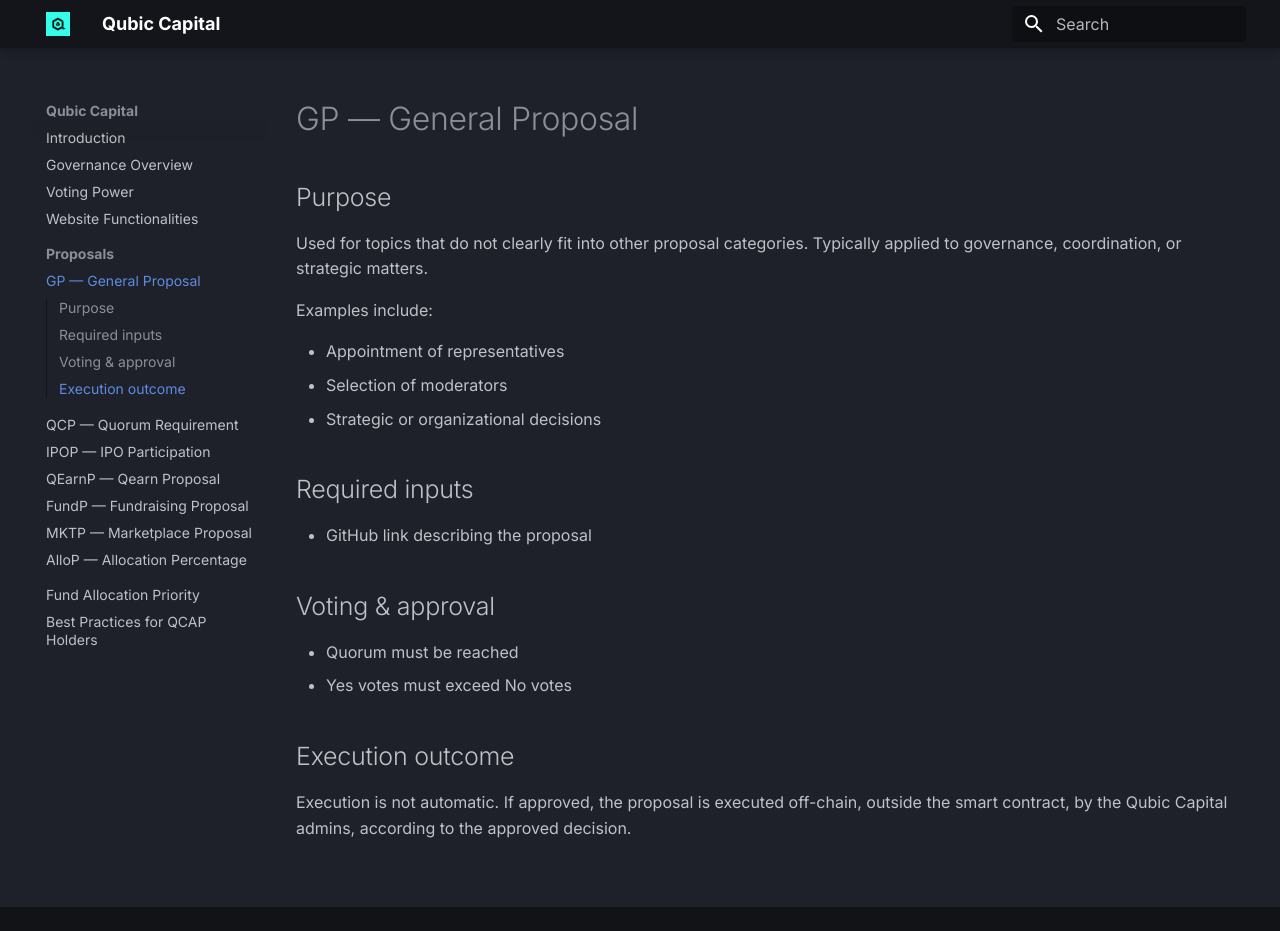
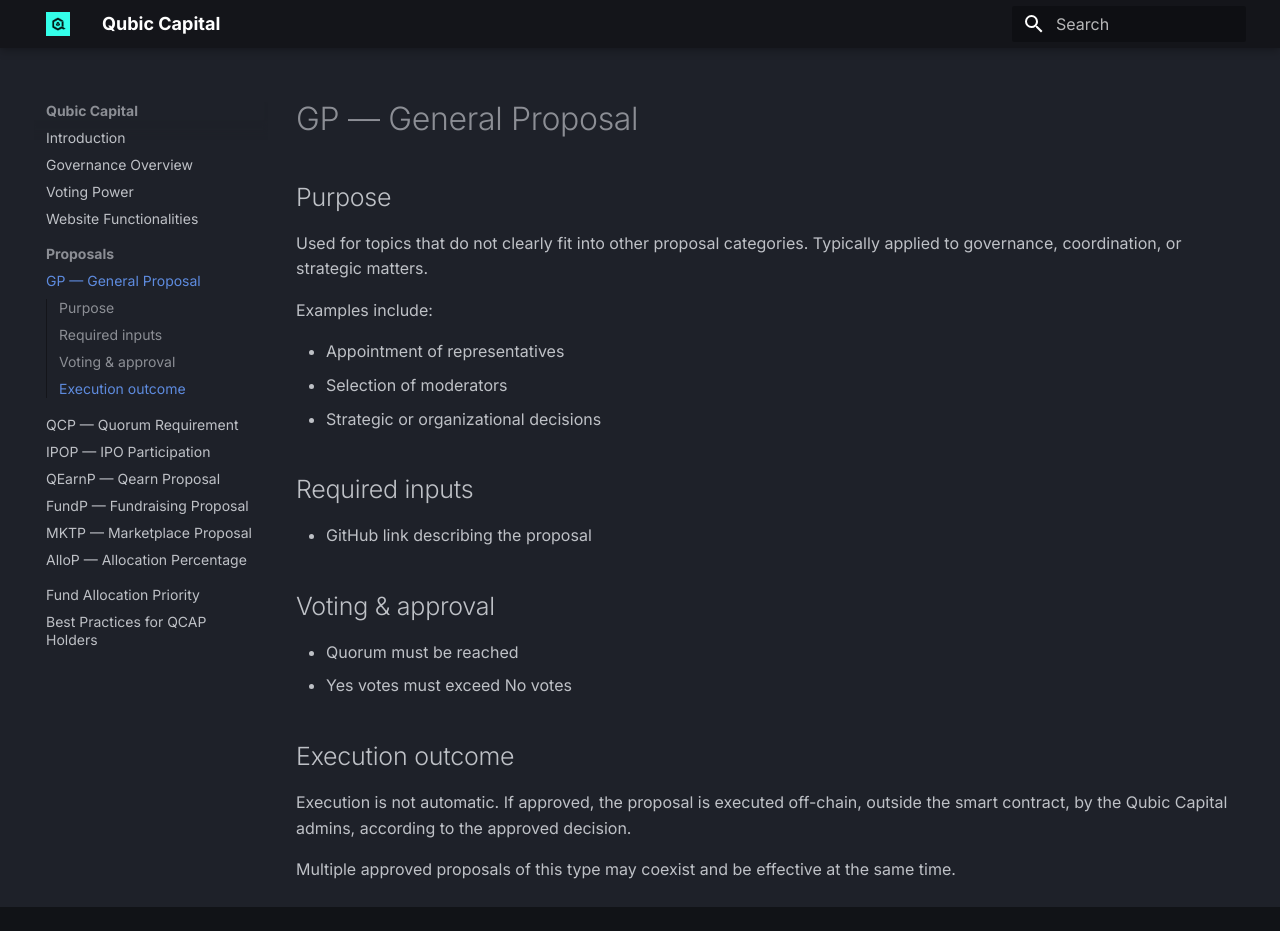
Before and after one commit to HermanToothrot10/qubic-capital-manual, an MkDocs documentation site: the page built from docs/proposals/gp.md, in a window 1280 px wide and 931 px high. Built offline with MkDocs 1.6.1 and Material for MkDocs 9.7.7, drawn with Linux system fonts in a browser that asks for light colours.

Commit message:
Update gp.md

```diff
--- a/docs/proposals/gp.md
+++ b/docs/proposals/gp.md
@@ -22,3 +22,5 @@
 ## Execution outcome
 
 Execution is not automatic. If approved, the proposal is executed off-chain, outside the smart contract, by the Qubic Capital admins, according to the approved decision.
+
+Multiple approved proposals of this type may coexist and be effective at the same time.
```
